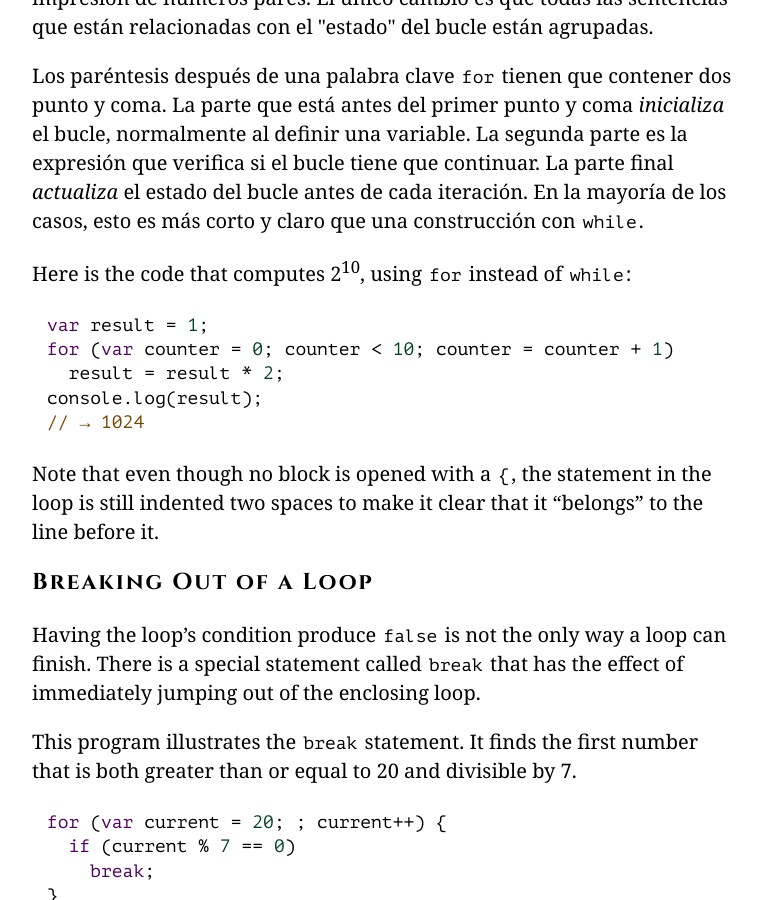
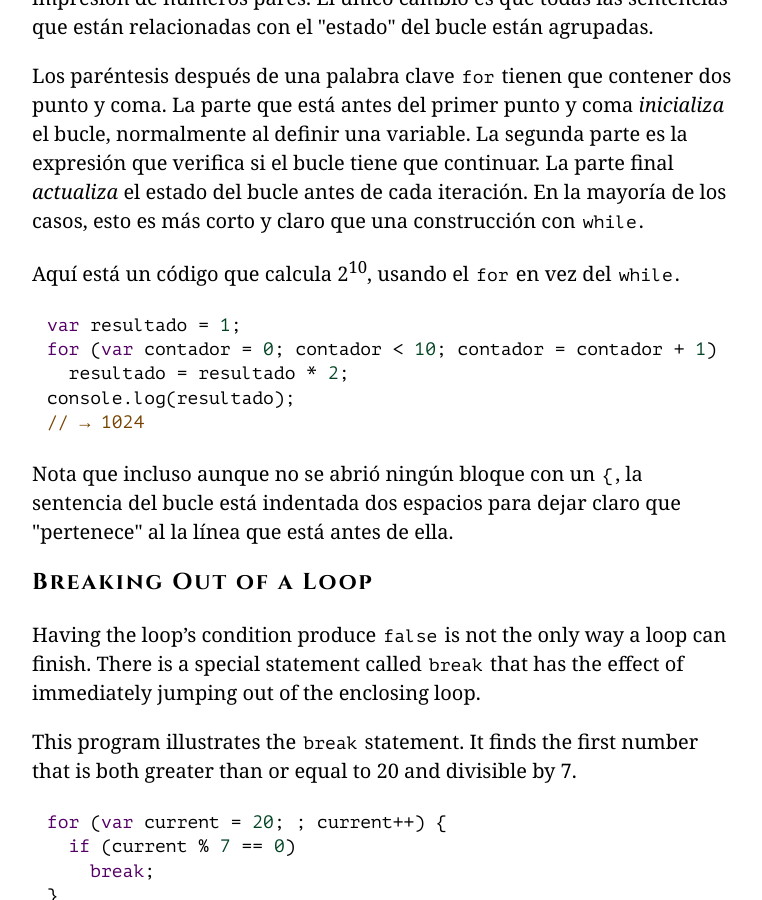
Before and after one commit to hectorip/Eloquent-JavaScript-ES-online, a Jekyll site: the page chapters/02_program_structure.html, which Jekyll copies as it is, in a window 1280 px wide and 900 px high, scrolled down 13796 px. Shown: the whole window, without its empty margins (258-1020 px from the left). Built offline with Jekyll 4.4.1, drawn with Linux system fonts in a browser that asks for light colours; nearby versions of some CDN libraries; library files that are not in the unit come from our copies.

Commit message:
potenciación y estilo de código

```diff
--- a/chapters/02_program_structure.html
+++ b/chapters/02_program_structure.html
@@ -448,16 +448,17 @@ dos punto y coma. La parte que está antes del primer punto y coma
 La parte final <em>actualiza</em> el estado del bucle antes de cada iteración. En
 la mayoría de los casos, esto es más corto y claro que una construcción con
 <code>while</code>.</p>
-<p><a class=p_ident id="p_Rst5RlpePZ" href="#p_Rst5RlpePZ"></a>Here is the code that computes 2<sup>10</sup>, using <code>for</code>
-instead of <code>while</code>:</p>
-<pre data-language="javascript" class="snippet cm-s-default"><a class=c_ident id="c_0irNU0p0MR" href="#c_0irNU0p0MR"></a><span class="cm-keyword">var</span> <span class="cm-variable">result</span> <span class="cm-operator">=</span> <span class="cm-number">1</span>;
-<span class="cm-keyword">for</span> (<span class="cm-keyword">var</span> <span class="cm-variable">counter</span> <span class="cm-operator">=</span> <span class="cm-number">0</span>; <span class="cm-variable">counter</span> <span class="cm-operator">&lt;</span> <span class="cm-number">10</span>; <span class="cm-variable">counter</span> <span class="cm-operator">=</span> <span class="cm-variable">counter</span> <span class="cm-operator">+</span> <span class="cm-number">1</span>)
-  <span class="cm-variable">result</span> <span class="cm-operator">=</span> <span class="cm-variable">result</span> <span class="cm-operator">*</span> <span class="cm-number">2</span>;
-<span class="cm-variable">console</span>.<span class="cm-property">log</span>(<span class="cm-variable">result</span>);
+<p><a class=p_ident id="p_/alwhUmc1m" href="#p_/alwhUmc1m"></a>Aquí está un código que calcula 2<sup>10</sup>, usando el <code>for</code>
+en vez del <code>while</code>.</p>
+<pre data-language="javascript" class="snippet cm-s-default"><a class=c_ident id="c_m18Z3/hTTM" href="#c_m18Z3/hTTM"></a><span class="cm-keyword">var</span> <span class="cm-variable">resultado</span> <span class="cm-operator">=</span> <span class="cm-number">1</span>;
+<span class="cm-keyword">for</span> (<span class="cm-keyword">var</span> <span class="cm-variable">contador</span> <span class="cm-operator">=</span> <span class="cm-number">0</span>; <span class="cm-variable">contador</span> <span class="cm-operator">&lt;</span> <span class="cm-number">10</span>; <span class="cm-variable">contador</span> <span class="cm-operator">=</span> <span class="cm-variable">contador</span> <span class="cm-operator">+</span> <span class="cm-number">1</span>)
+  <span class="cm-variable">resultado</span> <span class="cm-operator">=</span> <span class="cm-variable">resultado</span> <span class="cm-operator">*</span> <span class="cm-number">2</span>;
+<span class="cm-variable">console</span>.<span class="cm-property">log</span>(<span class="cm-variable">resultado</span>);
 <span class="cm-comment">// → 1024</span></pre>
-<p><a class=p_ident id="p_pNim3UxKW2" href="#p_pNim3UxKW2"></a>Note that even though no block
-is opened with a <code>{</code>, the statement in the loop is still indented two
-spaces to make it clear that it “belongs” to the line before it.</p>
+<p><a class=p_ident id="p_Y/mOT1cdLP" href="#p_Y/mOT1cdLP"></a>Nota que incluso aunque no se
+abrió ningún bloque con un <code>{</code>, la sentencia del bucle está indentada dos
+espacios para dejar claro que "pertenece" al la línea que está antes de
+ella.</p>
 <h2><a class=h_ident id="h_WWKAoSPJ47" href="#h_WWKAoSPJ47"></a>Breaking Out of a Loop</h2>
 <p><a class=p_ident id="p_ct/RAqWly8" href="#p_ct/RAqWly8"></a>Having the loop&#8217;s
 condition produce <code>false</code> is not the only way a loop can finish. There
```
